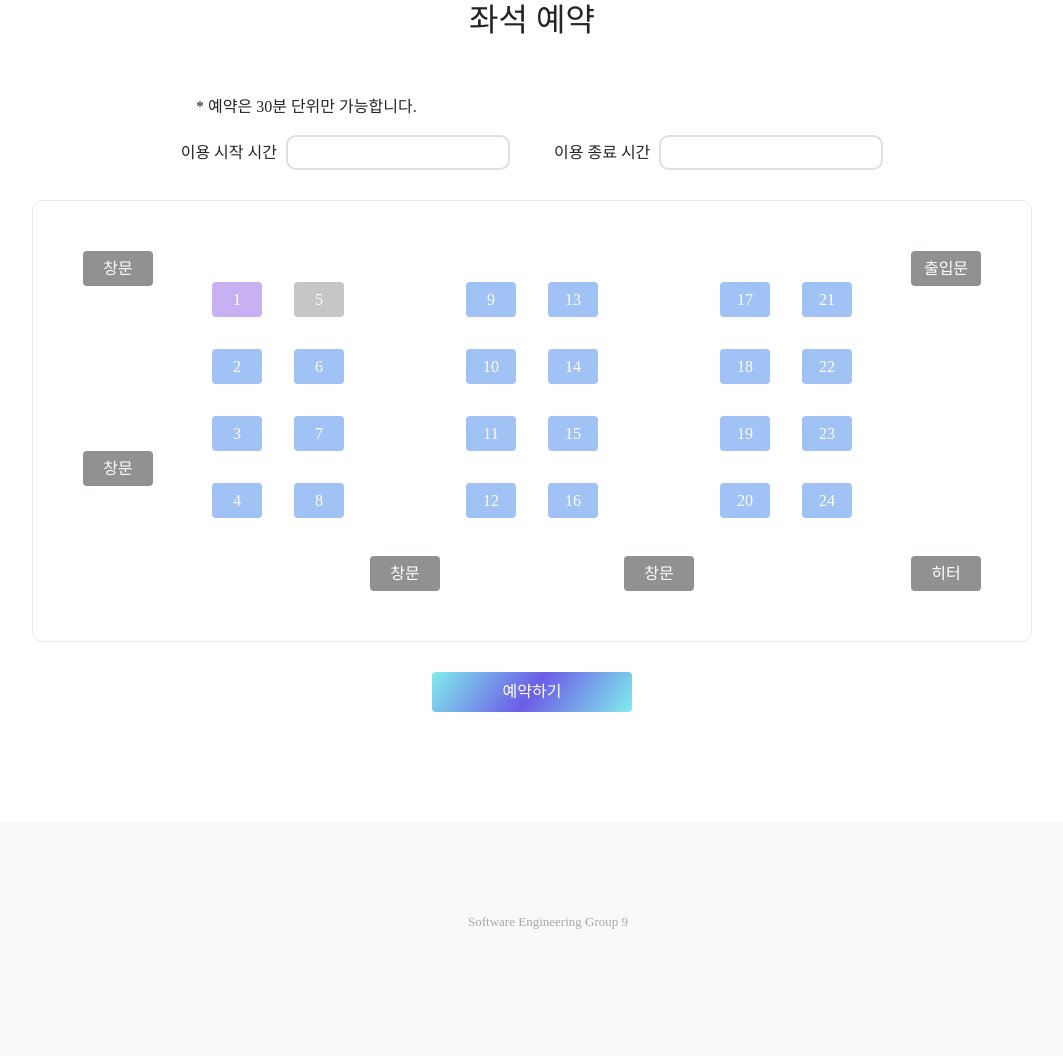
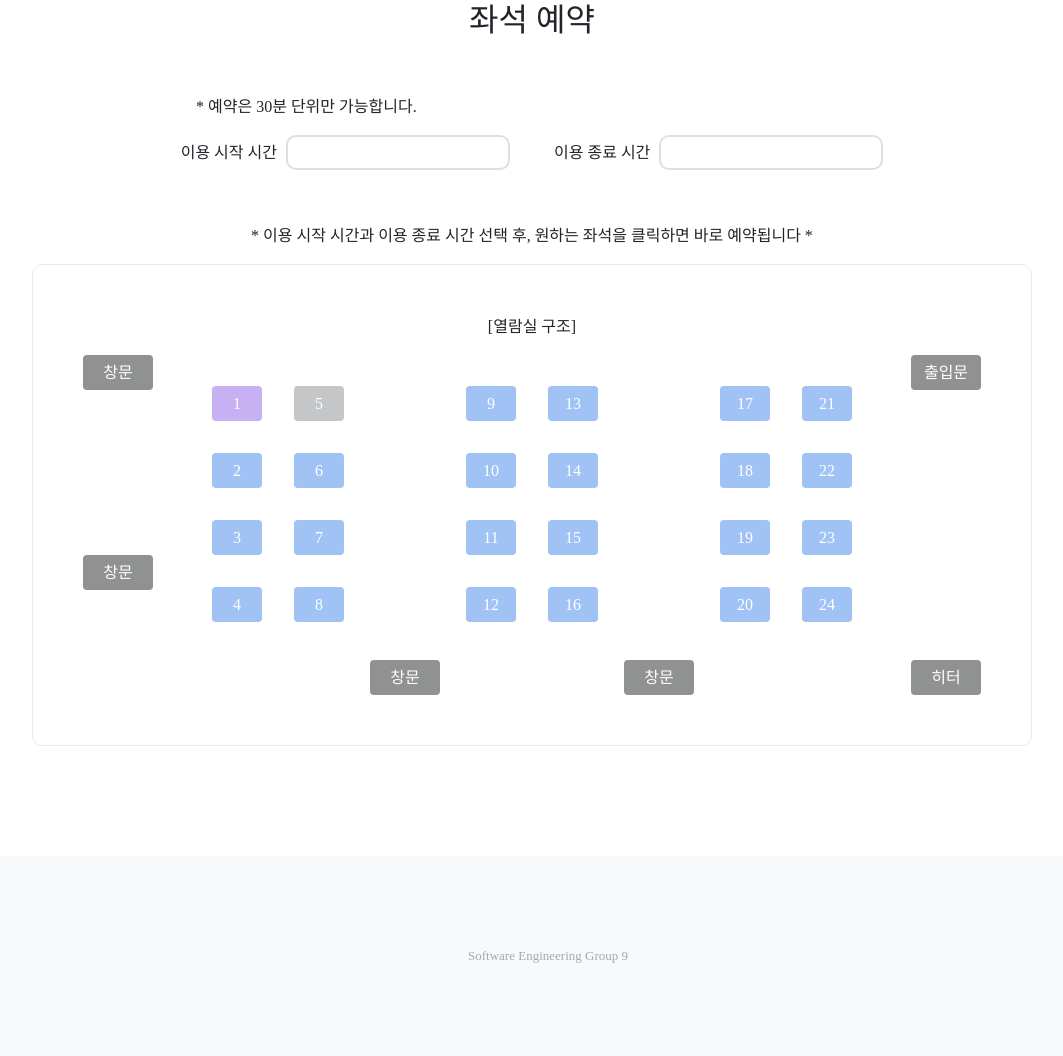
Before and after one commit to jiuk96/Lib_Recommend, a Flask app: page /reserve in a window 1280 px wide. Shown: the part 155-1211 px from the top of the page, without its empty margins (108-1171 px from the left). Before the commit the page ends 1084 px from the top, so only its background shows below. Run offline with Flask 2, Linux system fonts and the light colour scheme; the visitor is signed in with stand-in values (Sample User, id 1); data comes from the database, SQL or seed files in the repository; some libraries are stand-ins or nearby versions; some web fonts are replaced.

Commit message:
reserve 예약하기 버튼 삭제 및 자잘한 수정

```diff
--- a/templates/reserve.html
+++ b/templates/reserve.html
@@ -2,6 +2,8 @@
     created by 최고운 html틀 작성, css 작성
     modified by 최고운 좌석 이용 시간 선택 단위 30분 단위로 수정, 과거 날짜 선택 불가
     modified by 최고운 좌석 이용 가능 시간 7시~22시30분 까지로 변경, 예약 시 30분 단위로 하도록 p태그 추가, 예약하기 버튼 추가
+    modified by 신정현 reserve스크립트 작성 및 예약 기능 구현
+    modified by 최고운 예약하기 버튼 삭제 및 안내 멘트 추가
 -->
 <!--
     *좌석 색깔*
@@ -52,10 +54,11 @@
 <br><br>
 <!--이용 시작 시간이 현재가 아니면 선택한 이용 시작 시간대의 예약 현황을 좌석현황에 불러와야함 -->
 <!--입력값 받는 폼-->
-<p>* 예약은 30분 단위만 가능합니다.</p>
+<p id="guide1">* 예약은 30분 단위만 가능합니다.</p>
 <label >이용 시작 시간 <input id="starttime" type="text" ></label>
 <label >이용 종료 시간 <input id="finishtime" type="text" ></label>
-
+<br><br>
+<p id="guide2">* 이용 시작 시간과 이용 종료 시간 선택 후, 원하는 좌석을 클릭하면 바로 예약됩니다 *</p>
 <!--datetimepicker사용해 좌석 이용 시간 입력받기-->
 <script>
     $('#starttime').datetimepicker({
@@ -73,6 +76,7 @@
     </script>
 
 <div id="reserve-wrapper">
+    <p>[열람실 구조]</p>
     <button id="door" class="btn btn-primary" disabled>출입문</button>
     <button id="window1" class="btn btn-primary" disabled>창문</button>
 
@@ -145,14 +149,11 @@
     <button id="acheater" class="btn btn-primary" disabled>히터</button>
 
 </div>
-<!--예약시간이나 좌석 정보를 다 받은 후에 예약하기 버튼 눌러서 서버로 전송하는 방식으로 가야될 것 같아요
-좌석 번호같은건 id추가해서 해주시면 될 듯합니다..!-->
-<button id="reserve" class="btn btn-primary" onclick=Reserve()>예약하기</button>
 
 {% endblock %}
 {% block style %}
 <style>
-    p{
+    #guide1{
         width:672px;
         margin-left: auto;
         margin-right: auto;
```
